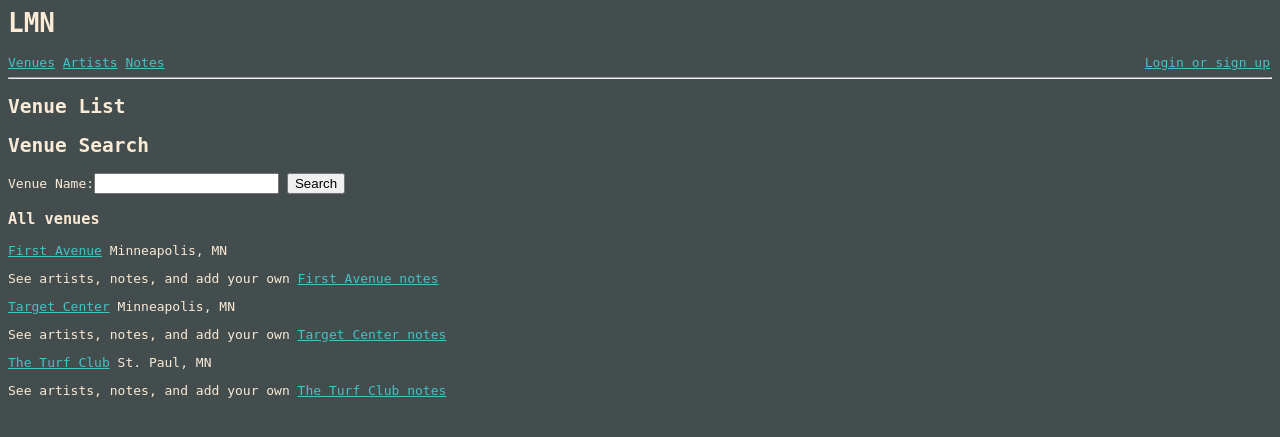
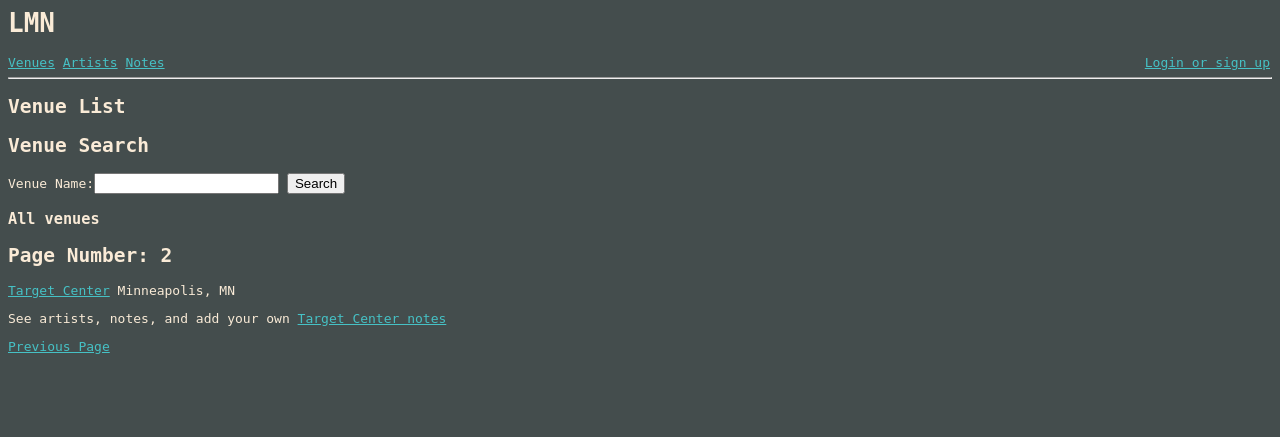
Before and after one commit to johnnyvuanly/lmn, a Django app: page /venues/list/?page=2 in a window 1280 px wide. Shown: the top 437 px of the page. Run offline with Django 3.2, Linux system fonts and the light colour scheme; data comes from the database, SQL or seed files in the repository; parts of the project's set-up code (start-up, migrations or seed data) failed here and were passed over.

Commit message:
Wrote html for pagination in venue list page, edited comment on views_artist, add paginition logic to views_venue

```diff
--- a/lmn/templates/lmn/venues/venue_list.html
+++ b/lmn/templates/lmn/venues/venue_list.html
@@ -22,19 +22,38 @@
     {% endif %}
   </div>
 
+  <h2>Page Number: {{ page.number }}</h2>
+
   <div>
 
-    {% for venue in venues %}
+    {% for venue in page.object_list %}
 
-    <div id="venue-{{ venue.pk }}">
-      <p><a href="{% url 'venue_detail' venue_pk=venue.pk %}">{{ venue.name }}</a> {{ venue.city }}, {{ venue.state }}</p>
-      <p>See artists, notes, and add your own <a href='{% url "artists_at_venue" venue_pk=venue.pk %}'>{{ venue.name }} notes</a></p>
+    <div class="venue" id="venue-{{ venue.pk }}">
+      <p>
+        <a href="{% url 'venue_detail' venue_pk=venue.pk %}">{{ venue.name }}</a> {{ venue.city }}, {{ venue.state }}
+      </p>
+
+      <p>See artists, notes, and add your own
+        <a href='{% url "artists_at_venue" venue_pk=venue.pk %}'>{{ venue.name }} notes</a>
+      </p>
     </div>
 
     {% empty %}
+
       <p>No venues found</p>
+
     {% endfor %}
 
+    </div>
+
+    <div>
+      {% if page.has_previous %}
+      <a href="{% url 'venue_list' %}?page={{ page.previous_page_number }}">Previous Page</a>
+      {% endif %}
+
+      {% if page.has_next %}
+      <a href="{% url 'venue_list' %}?page={{ page.next_page_number }}">Next Page</a>
+      {% endif %}
     </div>
 
 </div>
--- a/lmn/views/views_artists.py
+++ b/lmn/views/views_artists.py
@@ -25,6 +25,7 @@ def venues_for_artist(request, artist_pk):   # pk = artist_pk
 def artist_list(request):
     form = ArtistSearchForm()
     search_name = request.GET.get('search_name')
+
     if search_name:
         artists = Artist.objects.filter(name__icontains=search_name).order_by('name')
     else:
@@ -32,7 +33,7 @@ def artist_list(request):
 
     artists = Artist.objects.all() # get all artist from database
 
-    artist_paginator = Paginator(artists, 2) # 1 per page as of right now
+    artist_paginator = Paginator(artists, 2) # 2 per page as of right now
 
     page_num = request.GET.get('page') # Get page number from URL
 
--- a/lmn/views/views_venues.py
+++ b/lmn/views/views_venues.py
@@ -20,7 +20,15 @@ def venue_list(request):
     else :
         venues = Venue.objects.all().order_by('name')   # Todo paginate
 
-    return render(request, 'lmn/venues/venue_list.html', { 'venues': venues, 'form': form, 'search_term': search_name })
+    venues = Venue.objects.all() # Get all the venues from database
+
+    venue_paginator = Paginator(venues, 2) # 2 Per page as of right now
+
+    page_num = request.GET.get('page') # Get the page number based on where you are in the list fromt the URL
+
+    page = venue_paginator.get_page(page_num)
+
+    return render(request, 'lmn/venues/venue_list.html', { 'page': page, 'form': form, 'search_term': search_name })
 
 
 def artists_at_venue(request, venue_pk):   # pk = venue_pk
```
